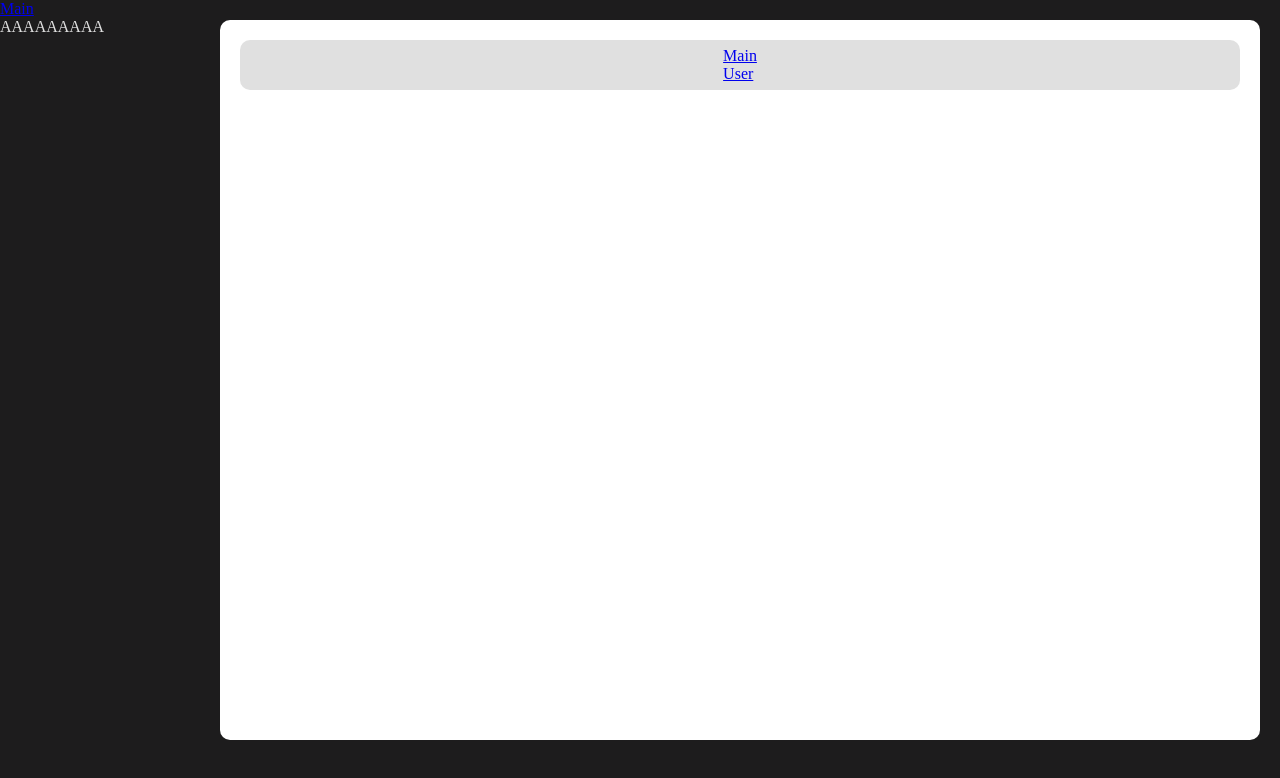
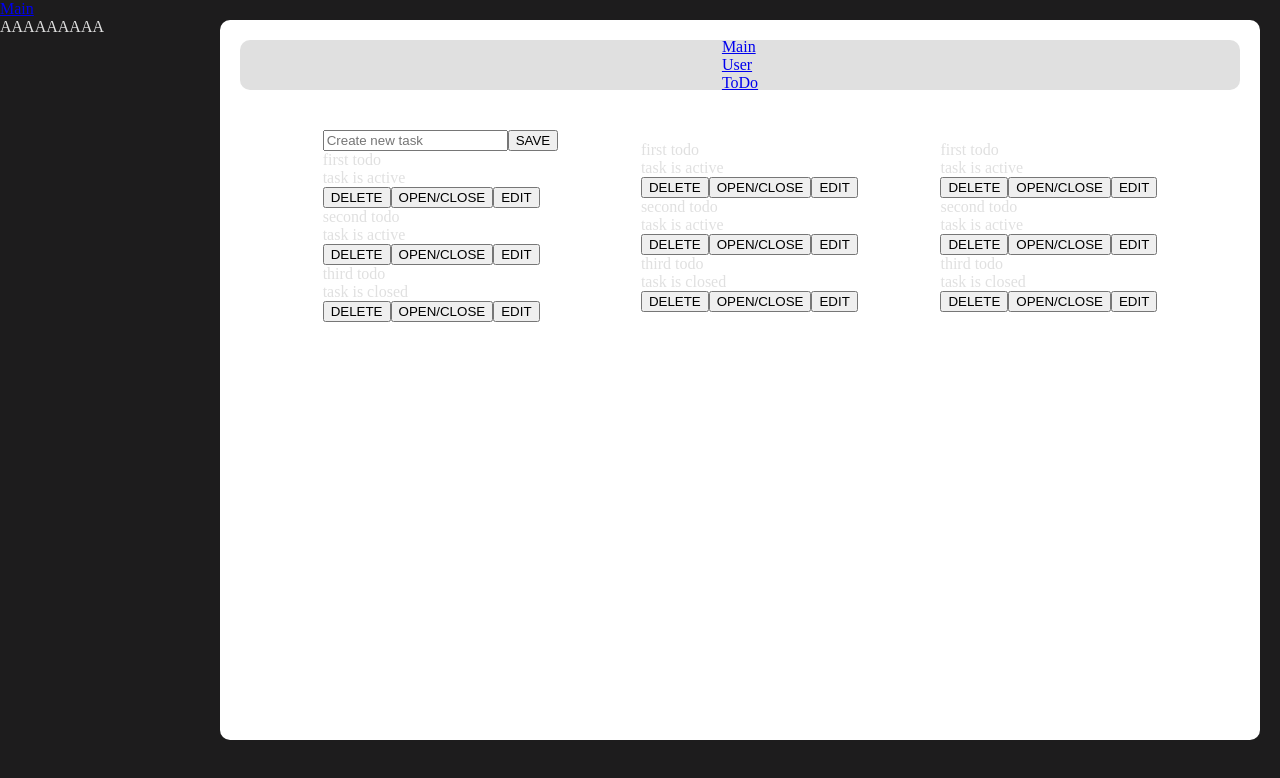
Before and after one commit to mariiawebdeveloper/todoplanner, a React (Create React App) app: page /todo in a window 1280 px wide. Shown: the top 778 px of the page. Built offline with nearby package versions, Linux system fonts and the light colour scheme.

Commit message:
add todo cards, demo-v

```diff
--- a/src/App.js
+++ b/src/App.js
@@ -5,6 +5,7 @@
 import LoginPage from "./components/user/LoginPage";
 import Main from "./components/user/Main";
 import Register from "./components/user/Register";
+import TaskPage from "./components/tasks/TaskPage";
 
 function App() {
     return (
@@ -23,6 +24,7 @@
                         <Route path="/" element={<Main />} />
                         <Route path="/login" element={<LoginPage />} />
                         <Route path="/register" element={<Register />} />
+                        <Route path="/todo" element={<TaskPage />} />
 
                     </Routes>
                 </div>
--- a/src/components/Header.jsx
+++ b/src/components/Header.jsx
@@ -6,6 +6,7 @@
         <div>
             <div><Link to={'/main'}  className={'links'}>Main</Link></div>
             <div><Link to={'/login'} className={'links'}>User</Link></div>
+            <div><Link to={'/todo'} className={'links'}>ToDo</Link></div>
 
 
         </div>
--- /dev/null
+++ b/src/components/tasks/AddToDoList.jsx
@@ -0,0 +1,30 @@
+import React, {useState} from 'react';
+import * as uuid from "uuid";
+
+
+function AddToDoList({todo, setTodo}) {
+
+    const [value, setValue] = useState('')
+    function saveTodo() {
+
+        setTodo(
+            [...todo, {
+                id: uuid.v4(),
+                title: value,
+                status: true,
+                order: todo.length
+            }]
+        )
+        setValue('')
+
+    }
+
+    return (
+        <div>
+            <input placeholder='Create new task' value={value} onChange={(e) => setValue(e.target.value)}/>
+            <button onClick={saveTodo}>SAVE</button>
+        </div>
+    );
+}
+
+export default AddToDoList;
--- /dev/null
+++ b/src/components/tasks/TaskPage.jsx
@@ -0,0 +1,55 @@
+import React, {useState} from 'react';
+import AddToDoList from "./AddToDoList";
+import ToDo from "./ToDo";
+
+function TaskPage() {
+    const [todo, setTodo] = useState([
+        {
+            id: 2,
+            order: 1,
+            title: 'second todo',
+            status: true
+        },
+        {
+            id: 1,
+            order: 0,
+            title: 'first todo',
+            status: true
+        },
+
+        {
+            id: 3,
+            order: 2,
+            title: 'third todo',
+            status: false
+        }
+    ])
+    const [currentCard, setCurrentCard] = useState(null)
+
+    return (
+        <div className={'todo-cont'}>
+            <div className='main-location'>
+                <div className='item'>
+                    <AddToDoList todo={todo} setTodo={setTodo}/>
+                    <ToDo todo={todo} setTodo={setTodo} currentCard={currentCard} setCurrentCard={setCurrentCard}/>
+                </div>
+
+            </div>
+            <div className='main-location'>
+                <div className='item'>
+                    <ToDo todo={todo} setTodo={setTodo} currentCard={currentCard} setCurrentCard={setCurrentCard}/>
+                </div>
+
+            </div>
+            <div className='main-location'>
+                <div className='item'>
+                    <ToDo todo={todo} setTodo={setTodo} currentCard={currentCard} setCurrentCard={setCurrentCard}/>
+                </div>
+
+            </div>
+
+        </div>
+    );
+}
+
+export default TaskPage;
--- /dev/null
+++ b/src/components/tasks/ToDo.jsx
@@ -0,0 +1,120 @@
+import React, {useState} from 'react';
+import './tod.css'
+
+function ToDo({todo, setTodo, currentCard, setCurrentCard}) {
+    const [edit, setEdit] = useState(null)
+    const [value, setValue] = useState('')
+
+    function dragStartHandler(e, item) {
+        setCurrentCard(item)
+    }
+
+    function dragEndHandler(e) {
+
+
+    }
+
+    function dragOverHandler(e) {
+        e.preventDefault()
+
+    }
+
+    function dropHandler(e, item) {
+        e.preventDefault()
+        setTodo(todo.map(card => {
+            if (card.id === item.id) {
+                return {...card, order: currentCard.order}
+            } else if (card.id === currentCard.id) {
+                return {...card, order: item.order}
+            }
+            return card
+        }))
+    }
+/**
+ * sort cards*/
+    const sortCards = (itemA, itemB) => {
+        if (itemA.order > itemB.order) {
+            return 1
+        } else {
+            return -1
+        }
+    }
+
+    function deleteTodo(id) {
+        let newTodo = [...todo].filter(item => item.id !== id)
+        setTodo(newTodo)
+    }
+
+    function statusTodo(id) {
+        let newTodo = [...todo].filter(item => {
+            if (item.id === id) {
+                item.status = !item.status
+                console.log(todo)
+            }
+            return item
+        })
+        setTodo(newTodo)
+
+    }
+
+    function editTodo(id, title) {
+        setEdit(id)
+        setValue(title)
+
+    }
+
+    function saveTodo(id) {
+
+        let newTodo = [...todo].map(item => {
+            if (item.id === id) {
+                item.title = value
+            }
+            return item
+        })
+        setTodo(newTodo)
+        setEdit(null)
+    }
+
+
+
+    return (
+        <div>{
+            todo.sort(sortCards).map(item => (
+
+                    <div draggable={true}
+                         onDragStart={(e) => dragStartHandler(e, item)}
+                         onDragLeave={(e) => dragEndHandler(e)}
+                         onDragEnd={(e) => dragEndHandler(e)}
+                         onDragOver={(e) => dragOverHandler(e)}
+                         onDrop={(e) => dropHandler(e, item)}
+                         className={item.status === true ? 'item-active' : 'item-closed'} key={item.id}>
+                        <div className='item-location'>{
+                            edit === item.id ?
+                                <div>
+                                    <input value={value} onChange={(e) => setValue(e.target.value)}/>
+                                </div> : <div>{item.title} </div>
+                        }
+                            {
+                                item.status === true ? <div>task is active</div> : <div>task is closed</div>
+                            }
+                        </div>
+                        {
+                            edit === item.id ? <div>
+                                <button onClick={() => saveTodo(item.id)}>Ok</button>
+                            </div> : <div className='button-location'>
+                                <button onClick={() => deleteTodo(item.id)}>DELETE</button>
+                                <button onClick={() => statusTodo(item.id)}>OPEN/CLOSE</button>
+                                <button onClick={() => editTodo(item.id, item.title)}>EDIT</button>
+                            </div>
+                        }
+
+
+                    </div>
+                )
+            )
+        }
+        </div>
+    );
+}
+
+export default ToDo;
--- /dev/null
+++ b/src/components/tasks/tod.css
@@ -0,0 +1,6 @@
+.todo-cont{
+    display: flex;
+    align-items: center;
+    justify-content: space-evenly;
+
+}
```
